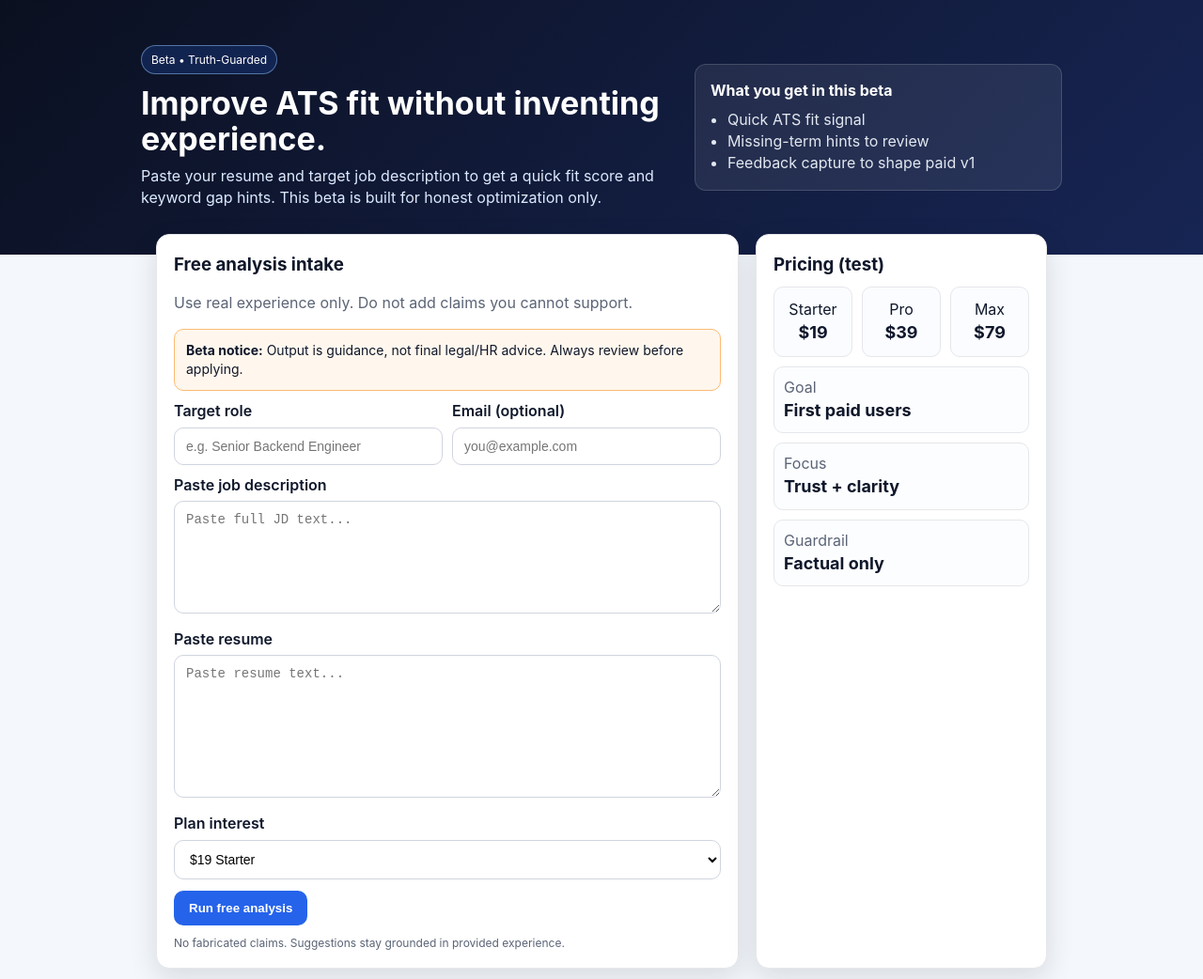
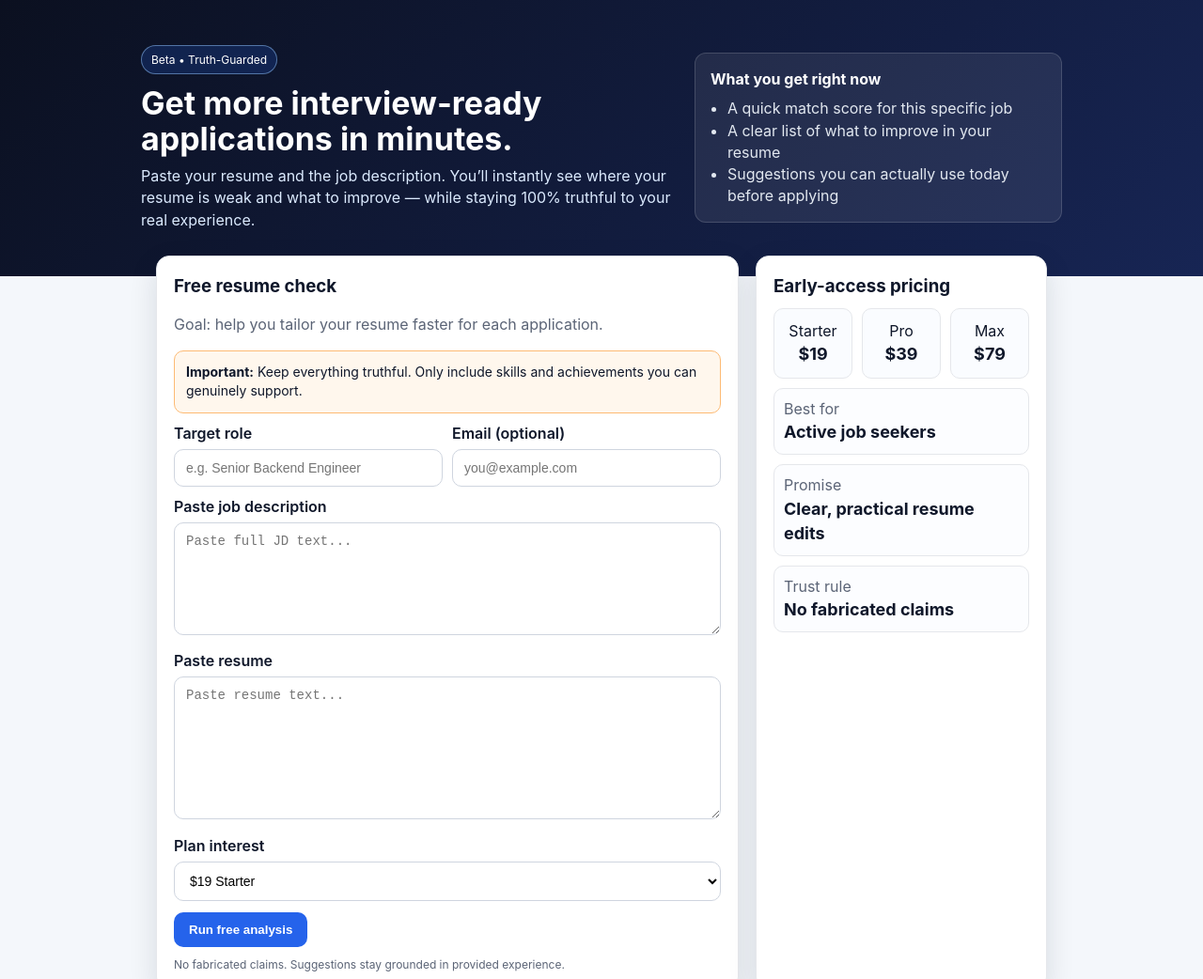
Before and after one commit to avolcoff/ats-resume-optimizer, a plain HTML site: page index.html in a window 1280 px wide. Shown: the top 1042 px of the page at 94% size. Drawn offline with Linux system fonts and the light colour scheme.

Commit message:
Rewrite user-facing copy for job-seeker clarity and outcomes

```diff
--- a/index.html
+++ b/index.html
@@ -80,15 +80,15 @@
     <div class="hero-wrap">
       <div>
         <div class="badge">Beta • Truth-Guarded</div>
-        <h1>Improve ATS fit without inventing experience.</h1>
-        <p class="lead">Paste your resume and target job description to get a quick fit score and keyword gap hints. This beta is built for honest optimization only.</p>
+        <h1>Get more interview-ready applications in minutes.</h1>
+        <p class="lead">Paste your resume and the job description. You’ll instantly see where your resume is weak and what to improve — while staying 100% truthful to your real experience.</p>
       </div>
       <div class="hero-card">
-        <b>What you get in this beta</b>
+        <b>What you get right now</b>
         <ul>
-          <li>Quick ATS fit signal</li>
-          <li>Missing-term hints to review</li>
-          <li>Feedback capture to shape paid v1</li>
+          <li>A quick match score for this specific job</li>
+          <li>A clear list of what to improve in your resume</li>
+          <li>Suggestions you can actually use today before applying</li>
         </ul>
       </div>
     </div>
@@ -97,9 +97,9 @@
   <main class="container">
     <div class="grid">
       <section class="card">
-        <h3>Free analysis intake</h3>
-        <p class="muted">Use real experience only. Do not add claims you cannot support.</p>
-        <div class="warn"><b>Beta notice:</b> Output is guidance, not final legal/HR advice. Always review before applying.</div>
+        <h3>Free resume check</h3>
+        <p class="muted">Goal: help you tailor your resume faster for each application.</p>
+        <div class="warn"><b>Important:</b> Keep everything truthful. Only include skills and achievements you can genuinely support.</div>
 
         <form id="ats-form" name="ats-intake" method="POST" data-netlify="true" netlify-honeypot="bot-field">
           <input type="hidden" name="form-name" value="ats-intake" />
@@ -142,7 +142,7 @@
       </section>
 
       <aside class="card">
-        <h3>Pricing (test)</h3>
+        <h3>Early-access pricing</h3>
         <div class="pricing">
           <div class="price"><div>Starter</div><b>$19</b></div>
           <div class="price"><div>Pro</div><b>$39</b></div>
@@ -150,9 +150,9 @@
         </div>
         <div style="height:10px"></div>
         <div class="kpis">
-          <div class="kpi"><span class="muted">Goal</span><b>First paid users</b></div>
-          <div class="kpi"><span class="muted">Focus</span><b>Trust + clarity</b></div>
-          <div class="kpi"><span class="muted">Guardrail</span><b>Factual only</b></div>
+          <div class="kpi"><span class="muted">Best for</span><b>Active job seekers</b></div>
+          <div class="kpi"><span class="muted">Promise</span><b>Clear, practical resume edits</b></div>
+          <div class="kpi"><span class="muted">Trust rule</span><b>No fabricated claims</b></div>
         </div>
       </aside>
     </div>
@@ -186,10 +186,10 @@
       const result = document.getElementById('result');
       result.classList.remove('hidden');
       result.innerHTML = `
-        <h3>Quick fit result (beta)</h3>
-        <p><b>Estimated fit score:</b> ${score}%</p>
-        <p><b>Matched terms:</b> ${overlap.slice(0,20).join(', ') || 'None detected yet'}</p>
-        <p><b>Missing terms to review:</b> ${missing.join(', ') || 'Low gap detected'}</p>
+        <h3>Your quick resume-job match</h3>
+        <p><b>Estimated match score:</b> ${score}%</p>
+        <p><b>What already matches:</b> ${overlap.slice(0,20).join(', ') || 'No strong matches detected yet'}</p>
+        <p><b>What to strengthen before applying:</b> ${missing.join(', ') || 'Only small gaps detected'}</p>
         <div class="warn"><b>Important:</b> only add terms you can truthfully support with real experience.</div>
       `;
 
```
